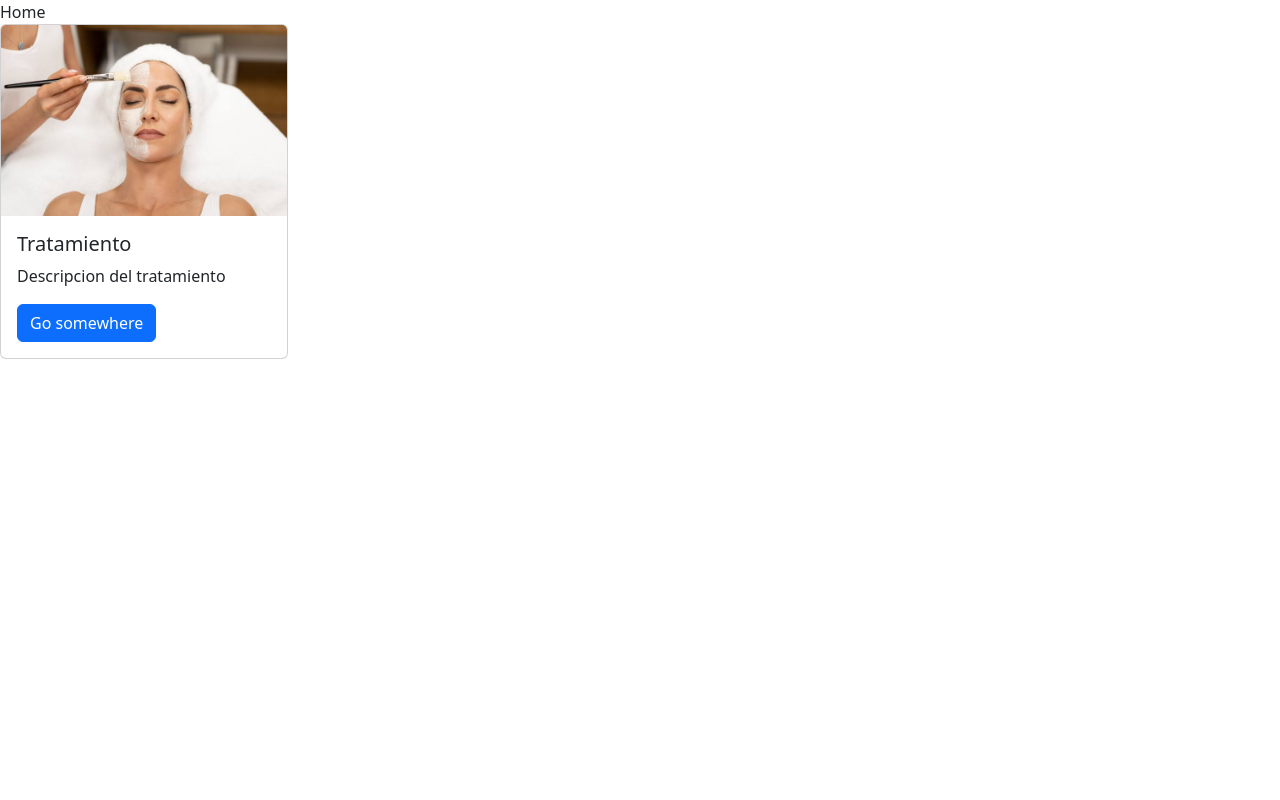
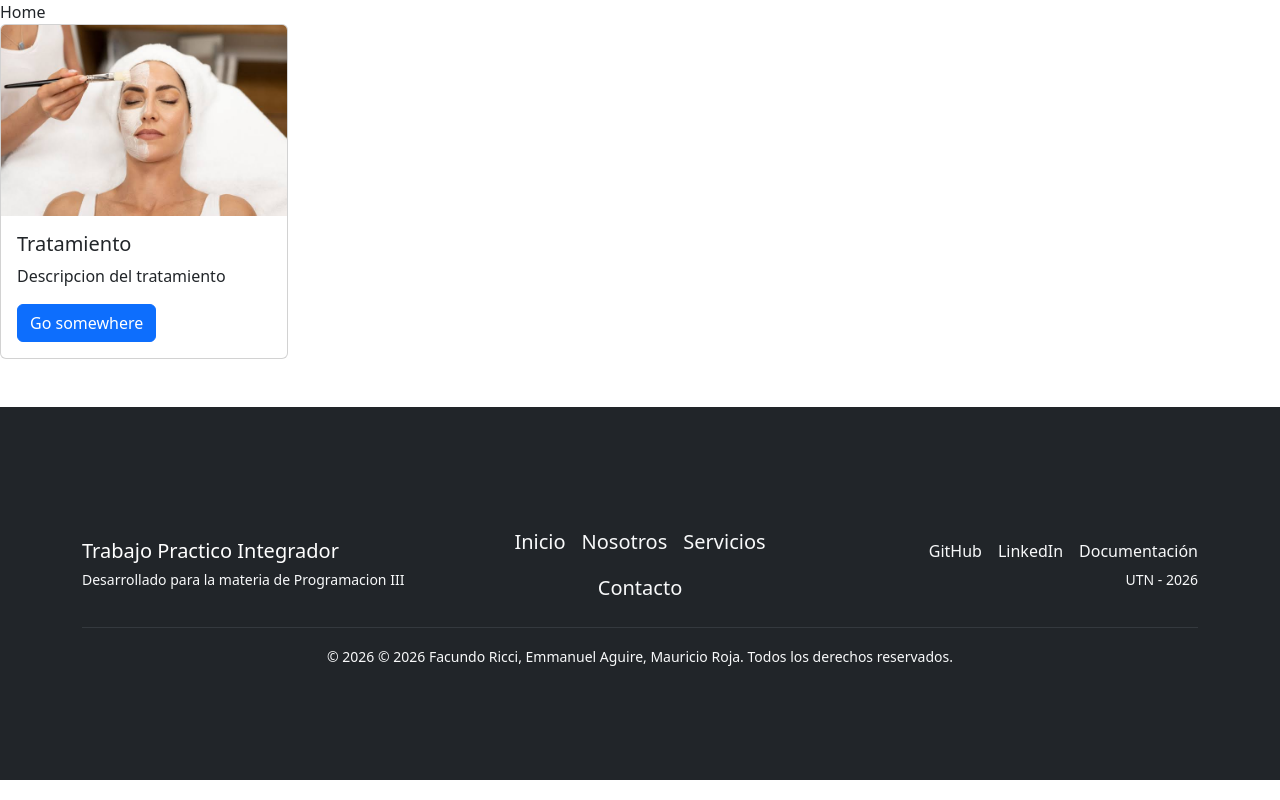
Before and after one commit to FacundoRicci/TpProg3, a React (Vite) app in the folder FrontEnd/: page / in a window 1280 px wide. Built offline with nearby package versions, Linux system fonts and the light colour scheme.

Commit message:
Se creo Footer, falta agregar rutas reales a los enlaces

```diff
--- a/FrontEnd/src/App.jsx
+++ b/FrontEnd/src/App.jsx
@@ -1,7 +1,7 @@
 import { BrowserRouter, Routes, Route } from "react-router";
 import Home from "./Pages/Home.jsx";
 import Login from "./Pages/Login.jsx";
-import MisTareas from "./Pages/MisTareas.jsx";
+
 
 import 'bootstrap/dist/css/bootstrap.min.css'; // CSS global de bootstrap
 
@@ -11,7 +11,6 @@ function App() {
       <Routes>
         <Route path="/" element={<Home />} />
         <Route path="/login" element={<Login />} />
-        <Route path="/mis-tareas" element={<MisTareas />} />
       </Routes>
     </BrowserRouter>
   );
--- /dev/null
+++ b/FrontEnd/src/Components/Footer.jsx
@@ -0,0 +1,51 @@
+import React from 'react';
+import { Container, Row, Col, Nav } from 'react-bootstrap';
+
+const Footer = () => {
+  return (
+    <footer className="bg-dark text-light mt-5" style={{ paddingTop: '7rem', paddingBottom: '7rem' }}>
+      <Container>
+        <Row className="gy-3 align-items-center">
+          {/* Nombre/Marca del Proyecto */}
+          <Col md={4} className="text-center text-md-start">
+            <h5 className="mb-1 text-white">Trabajo Practico Integrador</h5>
+            <small className="text">Desarrollado para la materia de Programacion III</small>
+          </Col>
+
+          {/* Enlaces Rápidos */}
+          <Col md={4}>
+            <Nav className="justify-content-center">
+              <Nav.Link href="#inicio" className="text-light px-2 fs-5">Inicio</Nav.Link>
+              <Nav.Link href="#nosotros" className="text-light px-2 fs-5">Nosotros</Nav.Link>
+              <Nav.Link href="#servicios" className="text-light px-2 fs-5">Servicios</Nav.Link>
+              <Nav.Link href="#contacto" className="text-light px-2 fs-5">Contacto</Nav.Link>
+            </Nav>
+          </Col>
+
+          {/* Redes Sociales o Información de Contacto */}
+          <Col md={4} className="text-center text-md-end">
+            <div className="mb-1">
+              <a href="#github" className="text-light me-3 text-decoration-none">GitHub</a>
+              <a href="#linkedin" className="text-light me-3 text-decoration-none">LinkedIn</a>
+              <a href="#docs" className="text-light text-decoration-none">Documentación</a>
+            </div>
+            <small className="text">UTN - 2026</small>
+          </Col>
+        </Row>
+
+        <hr className="border-secondary my-3" />
+
+        {/* Derechos de Autor */}
+        <Row>
+          <Col className="text-center">
+            <small className="text">
+              &copy; {new Date().getFullYear()} © 2026 Facundo Ricci, Emmanuel Aguire, Mauricio Roja. Todos los derechos reservados.
+            </small>
+          </Col>
+        </Row>
+      </Container>
+    </footer>
+  );
+};
+
+export default Footer;
--- a/FrontEnd/src/Pages/Home.jsx
+++ b/FrontEnd/src/Pages/Home.jsx
@@ -1,10 +1,12 @@
 import CardTratamientos from '../Components/CardTratamientos';
+import Footer from '../Components/Footer';
 
 function Home() {
     return (
         <>
             Home
         <CardTratamientos />
+        <Footer />
         </>
     )
 }
```
